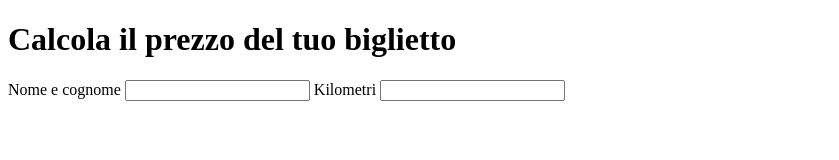
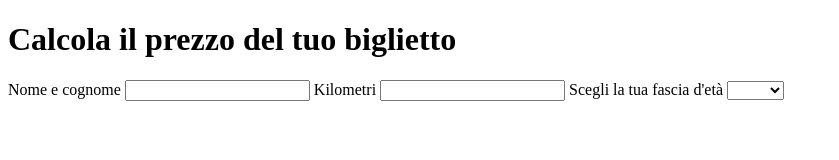
Before and after one commit to Omar-Codess/js-biglietto-treno-form, a plain HTML site: page index.html in a window 1280 px wide. Shown: the whole page, without its empty margins (0-839 px from the left). Drawn offline with Linux system fonts and the light colour scheme.

Commit message:
inserita label per la fascia d'età

```diff
--- a/index.html
+++ b/index.html
@@ -12,11 +12,22 @@
         <h1>Calcola il prezzo del tuo biglietto</h1>
 
         <div>
+            <!-- nome utente -->
             <label for="user-name">Nome e cognome</label>
             <input type="text" name="" id="user-name">
 
+            <!-- kilometri che deve percorrere-->
             <label for="kilometers">Kilometri</label>
             <input type="number" name="" id="kilometers">
+
+            <!-- età utente -->
+            <label for="user-age">Scegli la tua fascia d'età</label>
+            <select name="" id="user-age">
+                <option value=""></option>
+                <option value="minorenne">0-17</option>
+                <option value="maggiorenne">18-65</option>
+                <option value="over65">66-&infin;</option>
+            </select>
         </div>
     </div>
     <!-- /form -->
```
